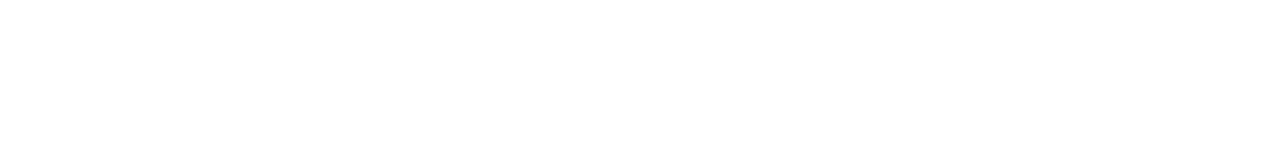
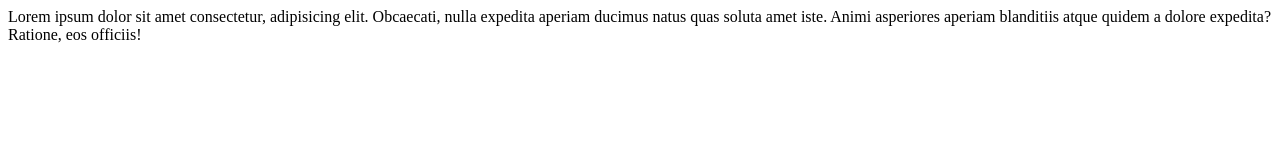
Before and after one commit to Mancha14/Percabangan, a plain HTML site: page index.html in a window 1280 px wide. Drawn offline with Linux system fonts and the light colour scheme.

Commit message:
membuat commit

```diff
--- a/index.html
+++ b/index.html
@@ -6,6 +6,7 @@
     <title>Document</title>
 </head>
 <body>
-
+    Lorem ipsum dolor sit amet consectetur, adipisicing elit. Obcaecati, nulla expedita aperiam ducimus natus quas soluta amet iste. Animi asperiores aperiam blanditiis
+    atque quidem a dolore expedita? Ratione, eos officiis!
 </body>
 </html>
```
